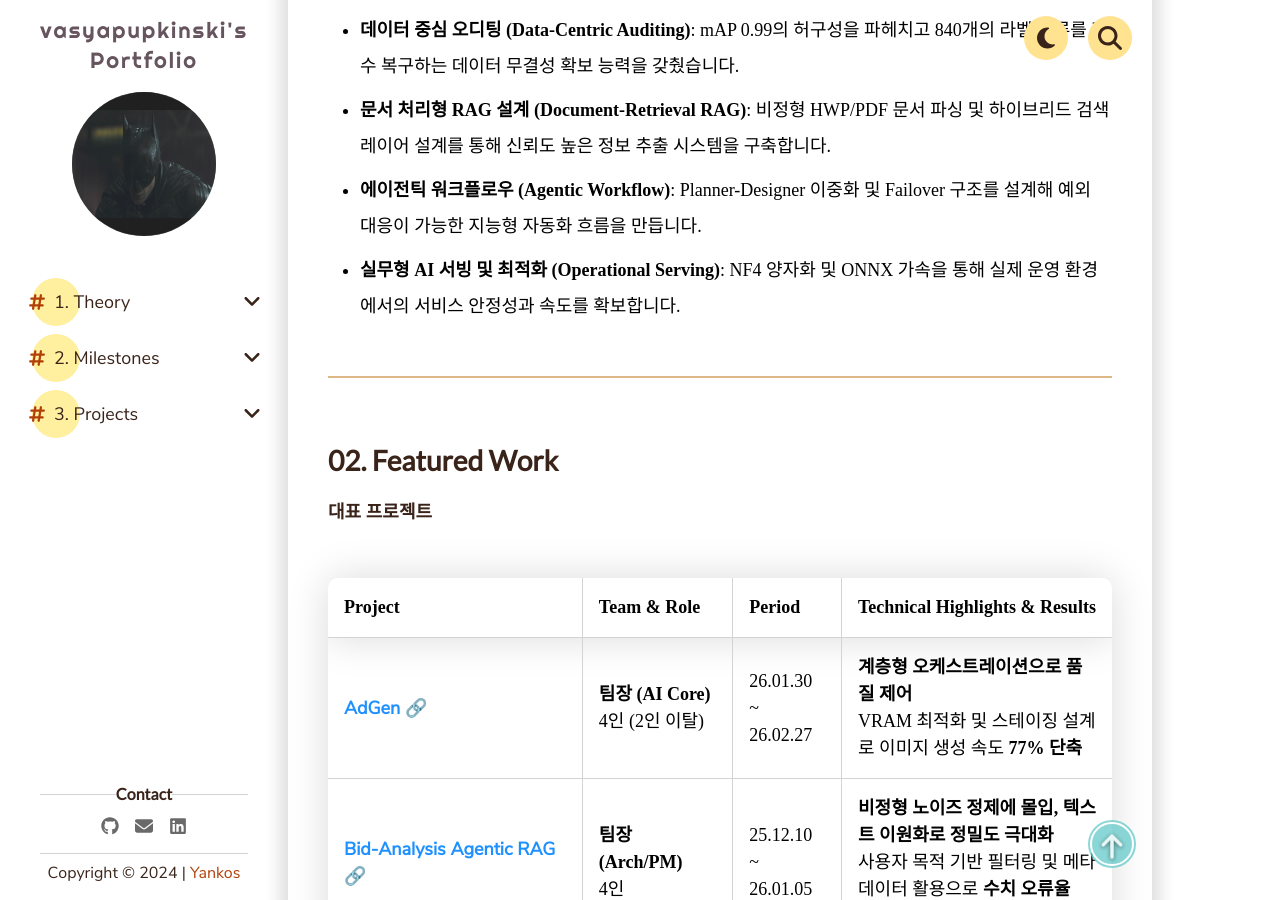
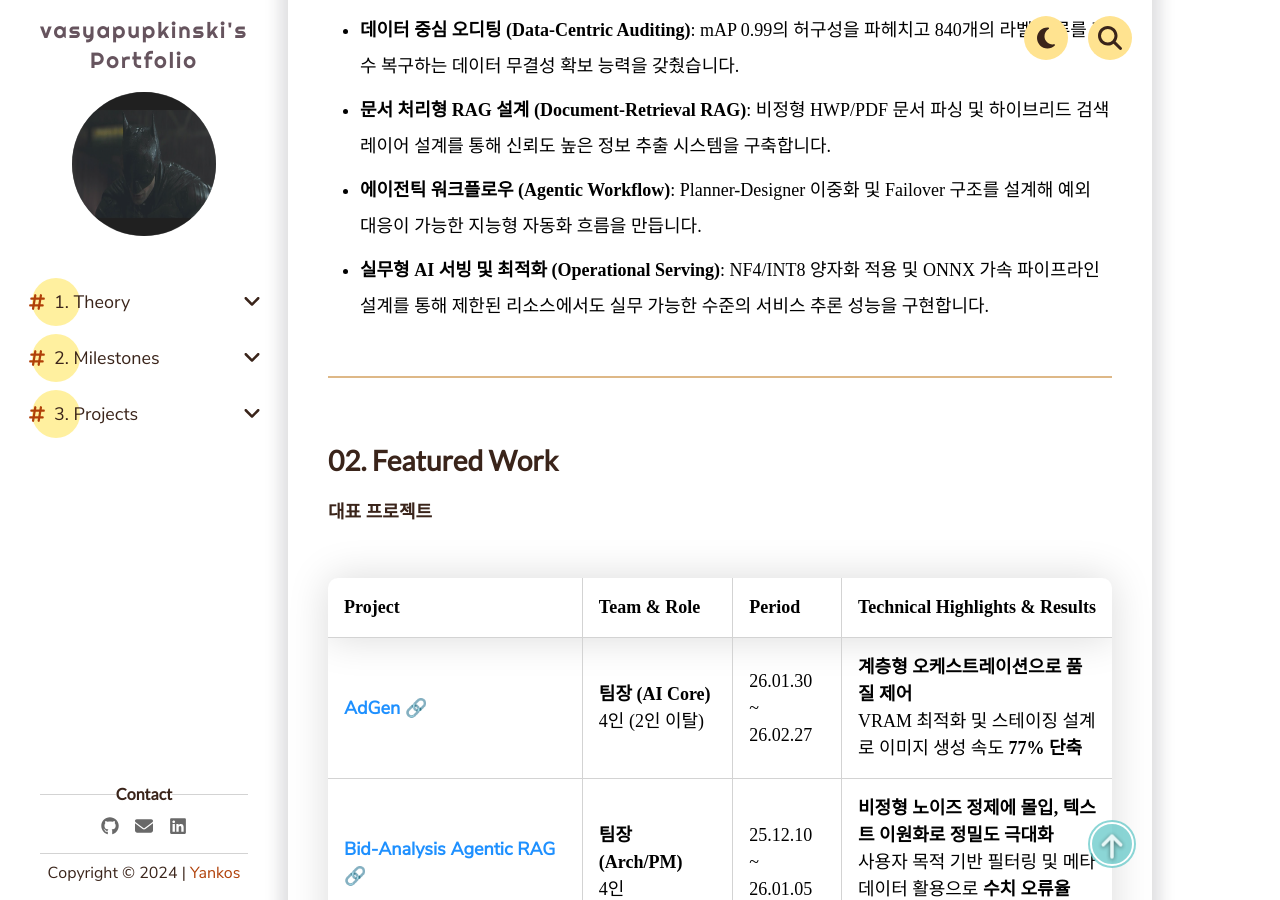
Before and after one commit to vasyapupkinski/vasyapupkinski.github.io, a Jekyll site: the page built from index.md, in a window 1280 px wide and 900 px high, scrolled down 945 px. Built offline with Jekyll 4.4.1, drawn with Linux system fonts in a browser that asks for light colours; comment, search, counter and statistics services are not loaded.

```diff
--- a/index.md
+++ b/index.md
@@ -17,7 +17,7 @@ home: true
 *   **데이터 중심 오디팅 (Data-Centric Auditing)**: mAP 0.99의 허구성을 파헤치고 840개의 라벨 오류를 전수 복구하는 데이터 무결성 확보 능력을 갖췄습니다.
 *   **문서 처리형 RAG 설계 (Document-Retrieval RAG)**: 비정형 HWP/PDF 문서 파싱 및 하이브리드 검색 레이어 설계를 통해 신뢰도 높은 정보 추출 시스템을 구축합니다.
 *   **에이전틱 워크플로우 (Agentic Workflow)**: Planner-Designer 이중화 및 Failover 구조를 설계해 예외 대응이 가능한 지능형 자동화 흐름을 만듭니다.
-*   **실무형 AI 서빙 및 최적화 (Operational Serving)**: NF4 양자화 및 ONNX 가속을 통해 실제 운영 환경에서의 서비스 안정성과 속도를 확보합니다.
+*   **실무형 AI 서빙 및 최적화 (Operational Serving)**: NF4/INT8 양자화 적용 및 ONNX 가속 파이프라인 설계를 통해 제한된 리소스에서도 실무 가능한 수준의 서비스 추론 성능을 구현합니다.
 
 ---
 
```
Also changed, not shown: _pages/3. Projects/Team Projects/adgen-ai-ad-generation.md (+1 -1 lines).
